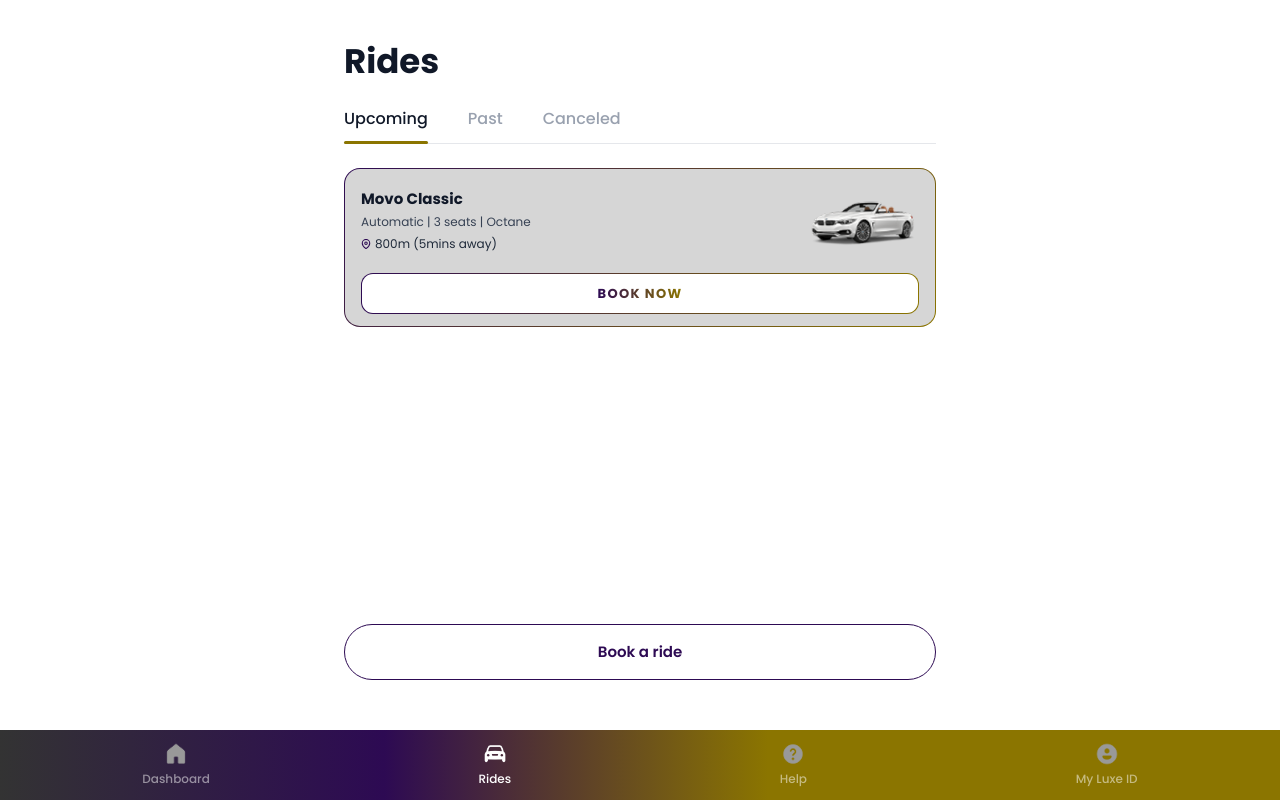
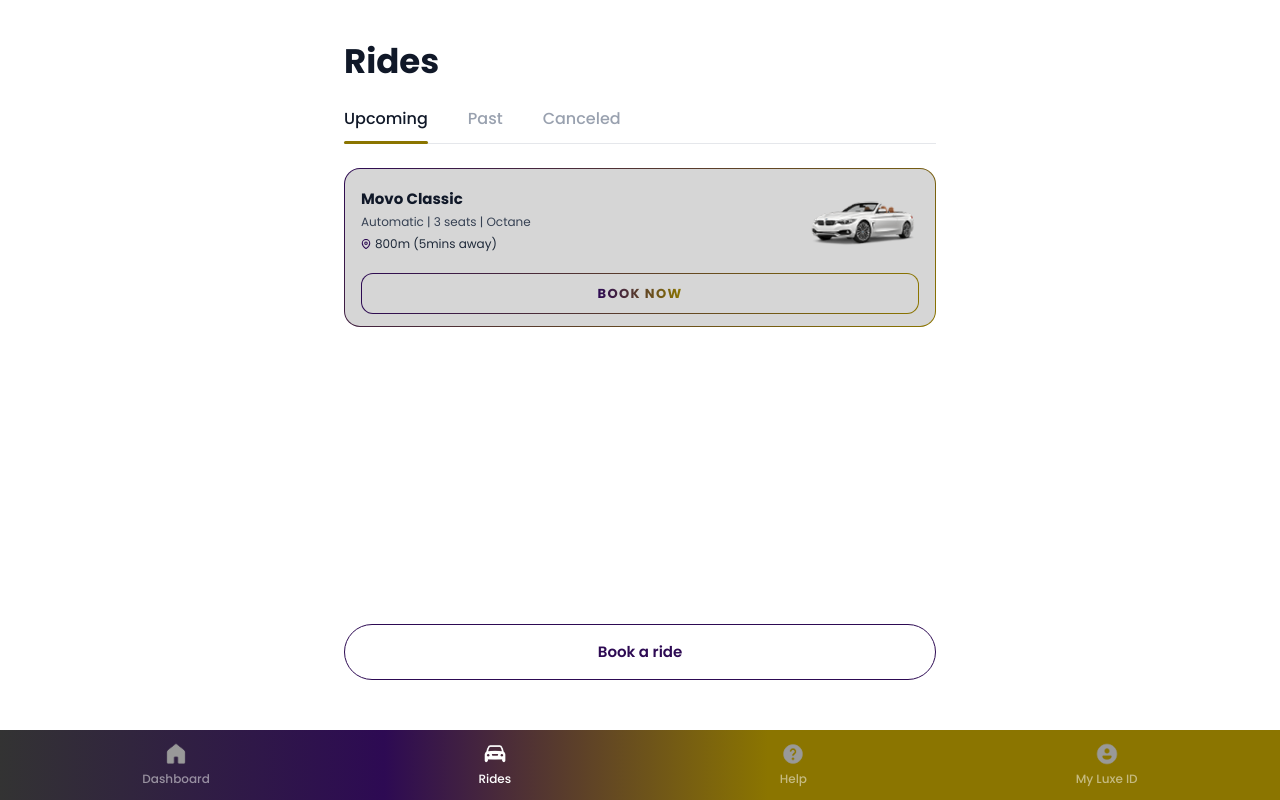
Before and after one commit to temmy762/movo-app, a Next.js app: page /home/rides in a window 1280 px wide. Built offline with nearby package versions, Linux system fonts and the light colour scheme.

Commit message:
style(rides): BOOK NOW button bg #d6d6d6

```diff
--- a/app/home/rides/page.tsx
+++ b/app/home/rides/page.tsx
@@ -142,7 +142,7 @@ export default function RidesPage() {
                     className="w-full py-2.5 rounded-xl border border-transparent text-[13px] font-bold tracking-widest"
                     style={{
                       background:
-                        "linear-gradient(#ffffff, #ffffff) padding-box, linear-gradient(90deg, #2D0A53 0%, #8B7500 100%) border-box",
+                        "linear-gradient(#d6d6d6, #d6d6d6) padding-box, linear-gradient(90deg, #2D0A53 0%, #8B7500 100%) border-box",
                     }}
                   >
                     <span
```
